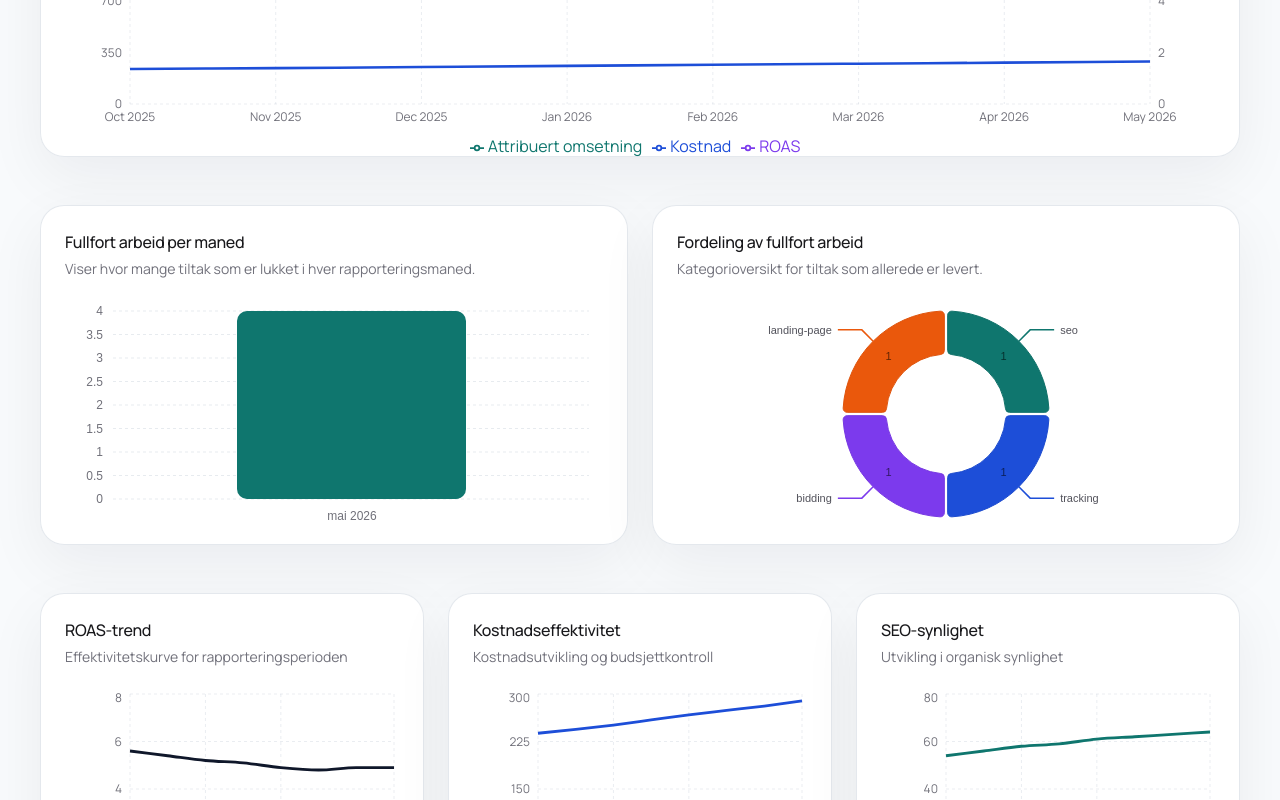
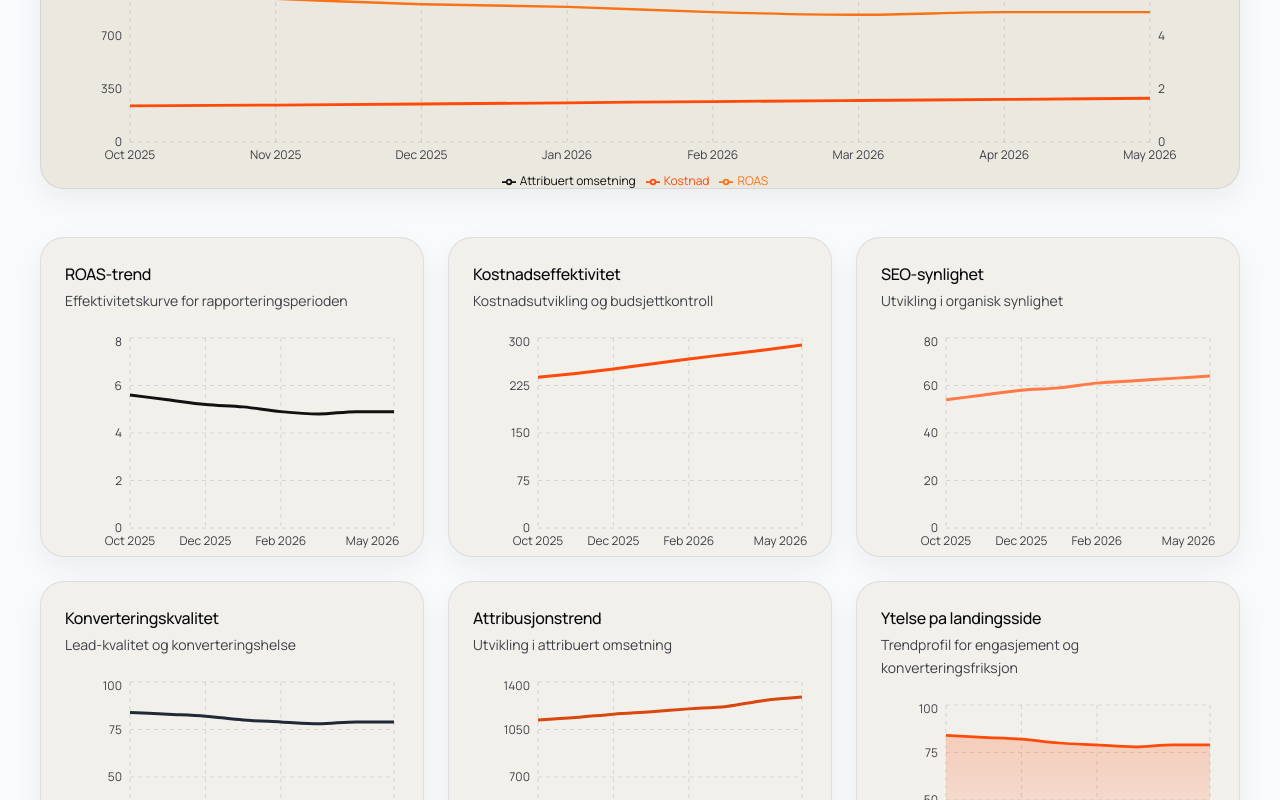
Before and after one commit to CognitiveFire/analytics, a Next.js app: page /dashboard in a window 1280 px wide. Shown: the part 1300-2100 px from the top of the page. Built offline with nearby package versions, Linux system fonts and the light colour scheme.

Commit message:
Refine dashboard charts and KPI styling to Apriil brand

```diff
--- a/app/dashboard/page.tsx
+++ b/app/dashboard/page.tsx
@@ -2,7 +2,6 @@
 
 import { useMemo } from "react";
 
-import { CompletedWorkCharts } from "@/components/dashboard/completed-work-charts";
 import { KpiGrid } from "@/components/dashboard/kpi-grid";
 import { KpiTrendOverview } from "@/components/charts/kpi-trend-overview";
 import { LandingPagePerformanceChart } from "@/components/charts/landing-page-performance-chart";
@@ -24,41 +23,40 @@ export default function DashboardPage() {
         <AIInsightPanel clientName={client.name} />
         <KpiGrid />
         <KpiTrendOverview data={trendHistory} />
-        <CompletedWorkCharts />
 
         <section className="grid gap-6 xl:grid-cols-3">
           <TrendChart
             title="ROAS-trend"
             description="Effektivitetskurve for rapporteringsperioden"
-            color="#0f172a"
+            color="#111111"
             data={trendHistory}
             dataKey="roas"
           />
           <TrendChart
             title="Kostnadseffektivitet"
             description="Kostnadsutvikling og budsjettkontroll"
-            color="#1d4ed8"
+            color="#ff4a0a"
             data={trendHistory}
             dataKey="spend"
           />
           <TrendChart
             title="SEO-synlighet"
             description="Utvikling i organisk synlighet"
-            color="#0f766e"
+            color="#ff7a45"
             data={trendHistory}
             dataKey="seoVisibility"
           />
           <TrendChart
             title="Konverteringskvalitet"
             description="Lead-kvalitet og konverteringshelse"
-            color="#9f1239"
+            color="#1f2937"
             data={trendHistory}
             dataKey="conversionQuality"
           />
           <TrendChart
             title="Attribusjonstrend"
             description="Utvikling i attribuert omsetning"
-            color="#6d28d9"
+            color="#d9470f"
             data={trendHistory}
             dataKey="attributedRevenue"
           />
--- a/components/charts/kpi-trend-overview.tsx
+++ b/components/charts/kpi-trend-overview.tsx
@@ -22,8 +22,8 @@ export function KpiTrendOverview({ data }: KpiTrendOverviewProps) {
   }, []);
 
   return (
-    <Card className="h-[360px]">
-      <CardTitle className="text-base">KPI-trend over tid</CardTitle>
+    <Card className="h-[360px] border-zinc-200/90 bg-[#ebe8df] shadow-[0_10px_28px_rgba(0,0,0,0.06)] dark:bg-[#ebe8df]">
+      <CardTitle className="text-base text-zinc-950 dark:text-zinc-950">KPI-trend over tid</CardTitle>
       <CardDescription className="mt-1">
         Manedlig trend for sentrale finansielle KPI-er med automatisk sammenligning mot forrige maned.
       </CardDescription>
@@ -32,10 +32,10 @@ export function KpiTrendOverview({ data }: KpiTrendOverviewProps) {
         {mounted ? (
           <ResponsiveContainer width="100%" height="100%">
             <LineChart data={data}>
-              <CartesianGrid stroke="rgba(148, 163, 184, 0.2)" strokeDasharray="3 3" />
-              <XAxis dataKey="date" tick={{ fontSize: 12, fill: "#71717a" }} tickLine={false} axisLine={false} />
-              <YAxis yAxisId="financial" tick={{ fontSize: 12, fill: "#71717a" }} tickLine={false} axisLine={false} />
-              <YAxis yAxisId="ratio" orientation="right" tick={{ fontSize: 12, fill: "#71717a" }} tickLine={false} axisLine={false} />
+              <CartesianGrid stroke="rgba(24, 24, 27, 0.12)" strokeDasharray="4 4" />
+              <XAxis dataKey="date" tick={{ fontSize: 12, fill: "#3f3f46" }} tickLine={false} axisLine={false} />
+              <YAxis yAxisId="financial" tick={{ fontSize: 12, fill: "#3f3f46" }} tickLine={false} axisLine={false} />
+              <YAxis yAxisId="ratio" orientation="right" tick={{ fontSize: 12, fill: "#3f3f46" }} tickLine={false} axisLine={false} />
               <Tooltip
                 formatter={(value, name) => {
                   if (name === "ROAS") {
@@ -46,15 +46,15 @@ export function KpiTrendOverview({ data }: KpiTrendOverviewProps) {
                 }}
                 contentStyle={{
                   borderRadius: "14px",
-                  border: "1px solid rgba(148, 163, 184, 0.35)",
-                  backgroundColor: "rgba(255,255,255,0.96)",
-                  boxShadow: "0 10px 30px rgba(15,23,42,0.12)",
+                  border: "1px solid rgba(24, 24, 27, 0.12)",
+                  backgroundColor: "rgba(248,246,240,0.98)",
+                  boxShadow: "0 10px 28px rgba(0,0,0,0.1)",
                 }}
               />
-              <Legend />
-              <Line yAxisId="financial" type="monotone" dataKey="spend" name="Kostnad" stroke="#1d4ed8" strokeWidth={2.6} dot={false} />
-              <Line yAxisId="financial" type="monotone" dataKey="attributedRevenue" name="Attribuert omsetning" stroke="#0f766e" strokeWidth={2.6} dot={false} />
-              <Line yAxisId="ratio" type="monotone" dataKey="roas" name="ROAS" stroke="#7c3aed" strokeWidth={2.3} dot={false} />
+              <Legend wrapperStyle={{ fontSize: 12, color: "#3f3f46" }} />
+              <Line yAxisId="financial" type="monotone" dataKey="spend" name="Kostnad" stroke="#ff4a0a" strokeWidth={2.8} dot={false} />
+              <Line yAxisId="financial" type="monotone" dataKey="attributedRevenue" name="Attribuert omsetning" stroke="#111111" strokeWidth={2.8} dot={false} />
+              <Line yAxisId="ratio" type="monotone" dataKey="roas" name="ROAS" stroke="#f97316" strokeWidth={2.4} dot={false} />
             </LineChart>
           </ResponsiveContainer>
         ) : (
--- a/components/charts/landing-page-performance-chart.tsx
+++ b/components/charts/landing-page-performance-chart.tsx
@@ -14,31 +14,31 @@ export function LandingPagePerformanceChart({ data }: { data: TrendPoint[] }) {
   }, []);
 
   return (
-    <Card className="h-[320px]">
-      <CardTitle className="text-base">Ytelse pa landingsside</CardTitle>
-      <CardDescription className="mt-1">Trendprofil for engasjement og konverteringsfriksjon</CardDescription>
+    <Card className="h-[320px] border-zinc-200/90 bg-[#f2f0ea] shadow-[0_10px_28px_rgba(0,0,0,0.06)] dark:bg-[#f2f0ea]">
+      <CardTitle className="text-base text-zinc-950 dark:text-zinc-950">Ytelse pa landingsside</CardTitle>
+      <CardDescription className="mt-1 text-zinc-700 dark:text-zinc-700">Trendprofil for engasjement og konverteringsfriksjon</CardDescription>
       <div className="mt-5 h-[230px]">
         {mounted ? (
           <ResponsiveContainer width="100%" height="100%">
             <AreaChart data={data}>
               <defs>
                 <linearGradient id="lpGradient" x1="0" y1="0" x2="0" y2="1">
-                  <stop offset="5%" stopColor="#334155" stopOpacity={0.42} />
-                  <stop offset="95%" stopColor="#334155" stopOpacity={0} />
+                  <stop offset="5%" stopColor="#ff4a0a" stopOpacity={0.34} />
+                  <stop offset="95%" stopColor="#ff4a0a" stopOpacity={0.05} />
                 </linearGradient>
               </defs>
-              <CartesianGrid stroke="rgba(148, 163, 184, 0.2)" strokeDasharray="3 3" />
-              <XAxis dataKey="date" tick={{ fontSize: 12, fill: "#71717a" }} tickLine={false} axisLine={false} />
-              <YAxis tick={{ fontSize: 12, fill: "#71717a" }} tickLine={false} axisLine={false} />
+              <CartesianGrid stroke="rgba(24, 24, 27, 0.12)" strokeDasharray="4 4" />
+              <XAxis dataKey="date" tick={{ fontSize: 12, fill: "#3f3f46" }} tickLine={false} axisLine={false} />
+              <YAxis tick={{ fontSize: 12, fill: "#3f3f46" }} tickLine={false} axisLine={false} />
               <Tooltip
                 labelFormatter={(value) => `Periode: ${value}`}
                 contentStyle={{
                   borderRadius: "14px",
-                  border: "1px solid rgba(148, 163, 184, 0.35)",
-                  backgroundColor: "rgba(255,255,255,0.96)",
+                  border: "1px solid rgba(24, 24, 27, 0.12)",
+                  backgroundColor: "rgba(248,246,240,0.98)",
                 }}
               />
-              <Area type="monotone" dataKey="conversionQuality" stroke="#334155" fill="url(#lpGradient)" strokeWidth={2.5} />
+              <Area type="monotone" dataKey="conversionQuality" stroke="#ff4a0a" fill="url(#lpGradient)" strokeWidth={2.7} />
             </AreaChart>
           </ResponsiveContainer>
         ) : (
--- a/components/charts/trend-chart.tsx
+++ b/components/charts/trend-chart.tsx
@@ -43,34 +43,41 @@ export function TrendChart({ title, description, color, dataKey, data }: TrendCh
   }, []);
 
   return (
-    <Card className="h-[320px]">
-      <CardTitle className="text-base">{title}</CardTitle>
-      <CardDescription className="mt-1">{description}</CardDescription>
+    <Card className="h-[320px] border-zinc-200/90 bg-[#f2f0ea] shadow-[0_10px_28px_rgba(0,0,0,0.06)] dark:bg-[#f2f0ea]">
+      <CardTitle className="text-base text-zinc-950 dark:text-zinc-950">{title}</CardTitle>
+      <CardDescription className="mt-1 text-zinc-700 dark:text-zinc-700">{description}</CardDescription>
       <div className="mt-5 h-[230px]">
         {mounted ? (
           <ResponsiveContainer width="100%" height="100%">
             <LineChart data={data}>
               <defs>
                 <linearGradient id={`trendGradient-${String(dataKey)}`} x1="0" y1="0" x2="0" y2="1">
-                  <stop offset="5%" stopColor={color} stopOpacity={0.28} />
-                  <stop offset="95%" stopColor={color} stopOpacity={0.02} />
+                  <stop offset="5%" stopColor={color} stopOpacity={0.32} />
+                  <stop offset="95%" stopColor={color} stopOpacity={0.04} />
                 </linearGradient>
               </defs>
-              <CartesianGrid stroke="rgba(148, 163, 184, 0.2)" strokeDasharray="3 3" />
-              <XAxis dataKey="date" tick={{ fontSize: 12, fill: "#71717a" }} tickLine={false} axisLine={false} />
-              <YAxis tick={{ fontSize: 12, fill: "#71717a" }} tickLine={false} axisLine={false} />
+              <CartesianGrid stroke="rgba(24, 24, 27, 0.12)" strokeDasharray="4 4" />
+              <XAxis dataKey="date" tick={{ fontSize: 12, fill: "#3f3f46" }} tickLine={false} axisLine={false} />
+              <YAxis tick={{ fontSize: 12, fill: "#3f3f46" }} tickLine={false} axisLine={false} />
               <Tooltip
                 formatter={(value) => formatMetricValue(dataKey, value as number)}
                 labelFormatter={(value) => `Periode: ${value}`}
                 contentStyle={{
                   borderRadius: "14px",
-                  border: "1px solid rgba(148, 163, 184, 0.35)",
-                  backgroundColor: "rgba(255,255,255,0.96)",
-                  boxShadow: "0 10px 30px rgba(15,23,42,0.12)",
+                  border: "1px solid rgba(24, 24, 27, 0.12)",
+                  backgroundColor: "rgba(248,246,240,0.98)",
+                  boxShadow: "0 10px 28px rgba(0,0,0,0.1)",
                 }}
               />
               <Area type="monotone" dataKey={dataKey} fill={`url(#trendGradient-${String(dataKey)})`} stroke="none" />
-              <Line type="monotone" dataKey={dataKey} stroke={color} strokeWidth={2.8} dot={false} activeDot={{ r: 4 }} />
+              <Line
+                type="monotone"
+                dataKey={dataKey}
+                stroke={color}
+                strokeWidth={3}
+                dot={false}
+                activeDot={{ r: 4, fill: color, stroke: "#fff", strokeWidth: 2 }}
+              />
             </LineChart>
           </ResponsiveContainer>
         ) : (
--- a/components/dashboard/completed-work-charts.tsx
+++ /dev/null
@@ -1,168 +0,0 @@
-"use client";
-
-import { useEffect, useMemo, useState } from "react";
-import { ResponsiveBar } from "@nivo/bar";
-import { ResponsivePie } from "@nivo/pie";
-
-import { Card, CardDescription, CardTitle } from "@/components/ui/card";
-import { completedOperationalTasks } from "@/lib/mock-data/tasks";
-
-const categoryColors = ["#0f766e", "#1d4ed8", "#7c3aed", "#ea580c", "#be123c", "#16a34a"];
-
-function toMonthLabel(dateText: string) {
-  const [year, month] = dateText.split("-");
-  const monthNames = ["jan", "feb", "mar", "apr", "mai", "jun", "jul", "aug", "sep", "okt", "nov", "des"];
-  const monthIndex = Number(month) - 1;
-  const monthLabel = monthNames[monthIndex] ?? month;
-  return `${monthLabel} ${year}`;
-}
-
-export function CompletedWorkCharts() {
-  const [mounted, setMounted] = useState(false);
-
-  useEffect(() => {
-    setMounted(true);
-  }, []);
-
-  const completedByMonth = useMemo(() => {
-    const grouped = completedOperationalTasks.reduce<Record<string, number>>((acc, item) => {
-      const monthKey = item.completedDate.slice(0, 7);
-      acc[monthKey] = (acc[monthKey] ?? 0) + 1;
-      return acc;
-    }, {});
-
-    return Object.entries(grouped)
-      .sort(([a], [b]) => a.localeCompare(b))
-      .map(([month, count]) => ({ month: toMonthLabel(`${month}-01`), count }));
-  }, []);
-
-  const completedByCategory = useMemo(() => {
-    const grouped = completedOperationalTasks.reduce<Record<string, number>>((acc, item) => {
-      acc[item.category] = (acc[item.category] ?? 0) + 1;
-      return acc;
-    }, {});
-
-    return Object.entries(grouped).map(([name, value]) => ({ name, value }));
-  }, []);
-
-  return (
-    <section className="grid gap-6 xl:grid-cols-2">
-      <Card className="h-[340px]">
-        <CardTitle className="text-base">Fullfort arbeid per maned</CardTitle>
-        <CardDescription className="mt-1">Viser hvor mange tiltak som er lukket i hver rapporteringsmaned.</CardDescription>
-        <div className="mt-5 h-[250px]">
-          {mounted ? (
-            <ResponsiveBar
-              data={completedByMonth}
-              keys={["count"]}
-              indexBy="month"
-              margin={{ top: 10, right: 14, bottom: 52, left: 48 }}
-              padding={0.35}
-              valueScale={{ type: "linear" }}
-              indexScale={{ type: "band", round: true }}
-              colors={["#0f766e"]}
-              borderRadius={10}
-              enableLabel={false}
-              axisTop={null}
-              axisRight={null}
-              axisBottom={{
-                tickSize: 0,
-                tickPadding: 10,
-                legend: "",
-                legendOffset: 36,
-                legendPosition: "middle",
-                truncateTickAt: 0,
-              }}
-              axisLeft={{
-                tickSize: 0,
-                tickPadding: 10,
-                tickRotation: 0,
-                legend: "",
-                legendOffset: -40,
-                legendPosition: "middle",
-                truncateTickAt: 0,
-              }}
-              theme={{
-                grid: { line: { stroke: "rgba(148, 163, 184, 0.22)", strokeDasharray: "3 3" } },
-                axis: {
-                  ticks: { text: { fill: "#71717a", fontSize: 12 } },
-                  legend: { text: { fill: "#71717a", fontSize: 12 } },
-                },
-                tooltip: {
-                  container: {
-                    background: "rgba(255,255,255,0.96)",
-                    border: "1px solid rgba(148, 163, 184, 0.35)",
-                    borderRadius: "14px",
-                    boxShadow: "0 10px 30px rgba(15,23,42,0.12)",
-                    color: "#0f172a",
-                  },
-                },
-              }}
-              tooltip={({ value, indexValue }) => (
-                <div className="rounded-2xl px-3 py-2 text-sm">
-                  <p className="font-medium text-zinc-900">{indexValue as string}</p>
-                  <p className="text-zinc-600">{value as number} fullforte tiltak</p>
-                </div>
-              )}
-              role="application"
-              ariaLabel="Fullfort arbeid per maned"
-            />
-          ) : (
-            <div className="h-full w-full animate-pulse rounded-2xl bg-zinc-100 dark:bg-zinc-800" />
-          )}
-        </div>
-      </Card>
-
-      <Card className="h-[340px]">
-        <CardTitle className="text-base">Fordeling av fullfort arbeid</CardTitle>
-        <CardDescription className="mt-1">Kategorioversikt for tiltak som allerede er levert.</CardDescription>
-        <div className="mt-5 h-[250px]">
-          {mounted ? (
-            <ResponsivePie
-              data={completedByCategory.map((item, index) => ({
-                id: item.name,
-                label: item.name,
-                value: item.value,
-                color: categoryColors[index % categoryColors.length],
-              }))}
-              margin={{ top: 10, right: 12, bottom: 34, left: 12 }}
-              innerRadius={0.58}
-              padAngle={1.6}
-              cornerRadius={4}
-              activeOuterRadiusOffset={6}
-              colors={{ datum: "data.color" }}
-              borderWidth={1}
-              borderColor={{ from: "color", modifiers: [["darker", 0.15]] }}
-              arcLinkLabelsSkipAngle={12}
-              arcLinkLabelsTextColor="#52525b"
-              arcLinkLabelsThickness={1.5}
-              arcLinkLabelsColor={{ from: "color" }}
-              arcLabelsSkipAngle={10}
-              arcLabelsTextColor={{ from: "color", modifiers: [["darker", 2.4]] }}
-              theme={{
-                labels: { text: { fontSize: 11 } },
-                tooltip: {
-                  container: {
-                    background: "rgba(255,255,255,0.96)",
-                    border: "1px solid rgba(148, 163, 184, 0.35)",
-                    borderRadius: "14px",
-                    boxShadow: "0 10px 30px rgba(15,23,42,0.12)",
-                    color: "#0f172a",
-                  },
-                },
-              }}
-              tooltip={({ datum }) => (
-                <div className="rounded-2xl px-3 py-2 text-sm">
-                  <p className="font-medium text-zinc-900">{datum.label as string}</p>
-                  <p className="text-zinc-600">{datum.value as number} fullforte tiltak</p>
-                </div>
-              )}
-            />
-          ) : (
-            <div className="h-full w-full animate-pulse rounded-2xl bg-zinc-100 dark:bg-zinc-800" />
-          )}
-        </div>
-      </Card>
-    </section>
-  );
-}
--- a/package.json
+++ b/package.json
@@ -10,8 +10,6 @@
   },
   "dependencies": {
     "@google-cloud/bigquery": "^8.3.1",
-    "@nivo/bar": "^0.99.0",
-    "@nivo/pie": "^0.99.0",
     "class-variance-authority": "^0.7.1",
     "clsx": "^2.1.1",
     "csv-parse": "^6.2.1",
```
Also changed, not shown: components/dashboard/kpi-grid.tsx (+8 -5 lines), 1 other file (tests, documents, lock files or other folders).
